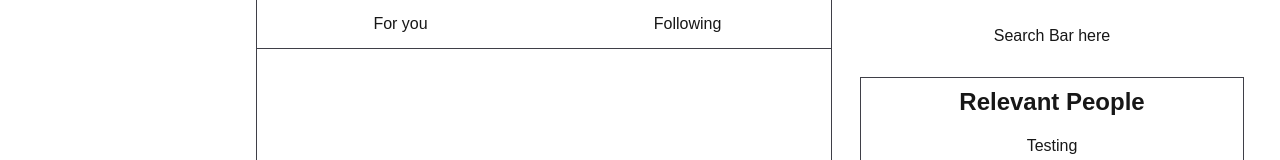
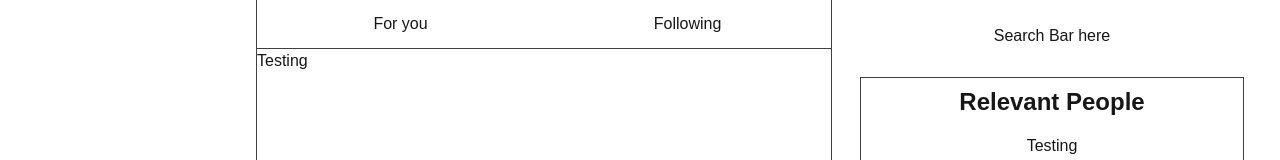
Before and after one commit to pickachuuu/kaleido-client, a Next.js app: page /home in a window 1280 px wide. Shown: the top 160 px of the page. Built offline with nearby package versions, Linux system fonts and the light colour scheme.

Commit message:
feat: add state management for active tab in Home component

```diff
--- a/src/app/(dashboard)/home/page.tsx
+++ b/src/app/(dashboard)/home/page.tsx
@@ -1,8 +1,17 @@
+'use client';
+
 import NavButton from "@/components/ui/NavButton";
 import NavButtonContainer from "@/components/layout/NavButtonContainer";
+import ForYouFeed from "@/components/feeds/ForYouFeed";
+import FollowingFeed from "@/components/feeds/FollowingFeed";
+
+import { useState } from "react";
+
 export default function Home(){
+    const [activeTab, setActiveTab] = useState("following")
+
     return (
-        <div >
+        <div>
             <NavButtonContainer>
                 <NavButton>
                     For you
@@ -10,7 +19,11 @@ export default function Home(){
                 <NavButton>
                     Following
                 </NavButton>
+
+                {/* {activeTab == 'following'} */}
+
             </NavButtonContainer>
+            Testing
         </div>
     )
 }
```
